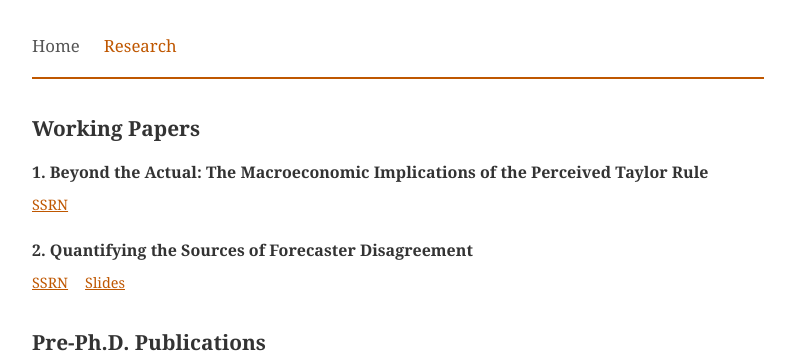
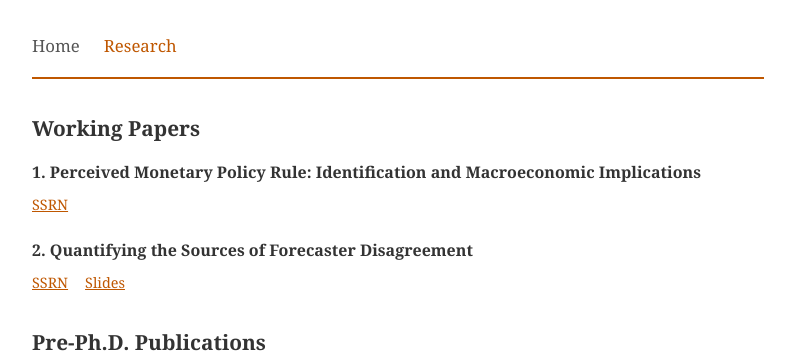
Before and after one commit to husang-kim/husang-kim.github.io, a Jekyll site: the page built from research.md, in a window 1280 px wide. Shown: the top 355 px of the page, without its empty margins (242-1037 px from the left). Built offline with Jekyll 4.4.1, drawn with Linux system fonts in a browser that asks for light colours.

Commit message:
Update research.md

```diff
--- a/research.md
+++ b/research.md
@@ -8,7 +8,7 @@
 ## Working Papers
 
 <div class="paper">
-<div class="paper-title">1. Beyond the Actual: The Macroeconomic Implications of the Perceived Taylor Rule</div>
+<div class="paper-title">1. Perceived Monetary Policy Rule: Identification and Macroeconomic Implications </div>
 <div class="paper-links">
 <a href="https://papers.ssrn.com/sol3/papers.cfm?abstract_id=6171027" target="_blank">SSRN</a>
 </div>
```
